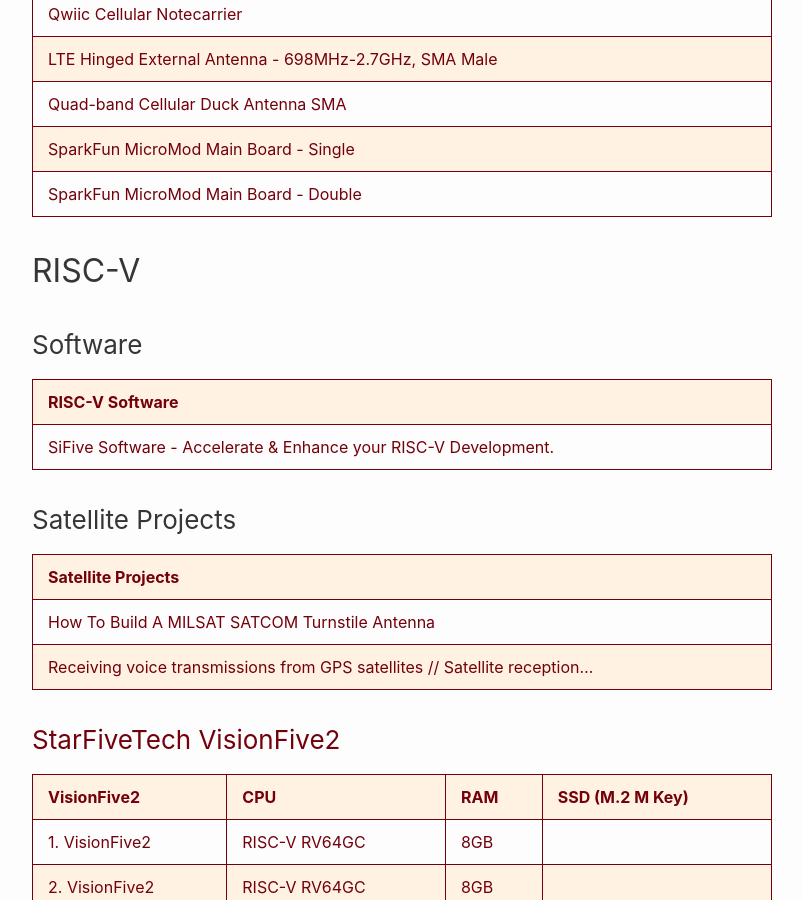
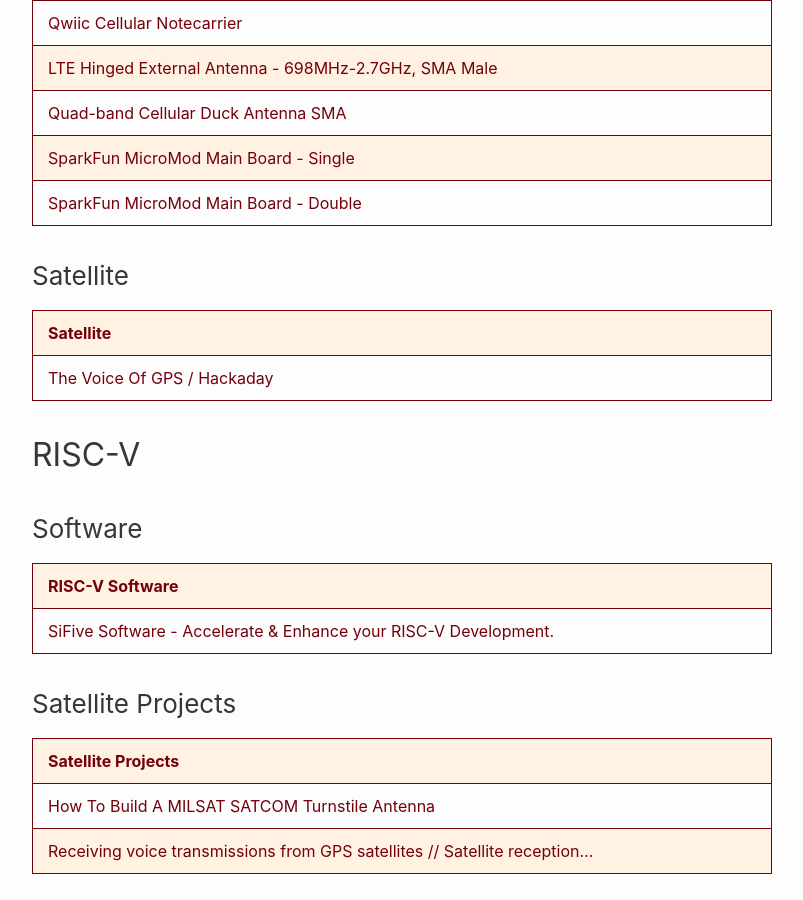
Before and after one commit to RalphHightower/RalphHightower, a Jekyll site: the page built from HardwareProjects.md, in a window 1280 px wide and 900 px high, scrolled down 7786 px. Shown: the whole window, without its empty margins (238-1041 px from the left). Built offline with Jekyll 4.4.1, drawn with Linux system fonts in a browser that asks for light colours; our own code applies the rules of GitHub Pages for plain Markdown files.

Commit message:
[docs](doc): HardwareProjects (extended description)

```diff
--- a/HardwareProjects.md
+++ b/HardwareProjects.md
@@ -135,7 +135,7 @@ Expansion options
 | [Fresh From the Oven: Pi for Your Desktop - IEEE Spectrum](https://spectrum.ieee.org/raspberry-pi-5 ) |
 | [How to set up your first Raspberry Pi / ZDNET](https://www.zdnet.com/article/how-to-set-up-your-first-raspberry-pi/ ) |
 
-### Raspberry Pi 5
+## Raspberry Pi 5
 
 | Raspberry Pi 5 Articles |
 |---|
@@ -161,6 +161,12 @@ Expansion options
 | [Quad-band Cellular Duck Antenna SMA](https://www.sparkfun.com/products/18617) |
 | [SparkFun MicroMod Main Board - Single](https://www.sparkfun.com/products/20748) |
 | [SparkFun MicroMod Main Board - Double](https://www.sparkfun.com/products/20595) |
+
+### Satellite
+
+| Satellite |
+|---|
+| [The Voice Of GPS / Hackaday](https://hackaday.com/2023/06/23/the-voice-of-gps/ ) |
 
 ## RISC-V
 
```
